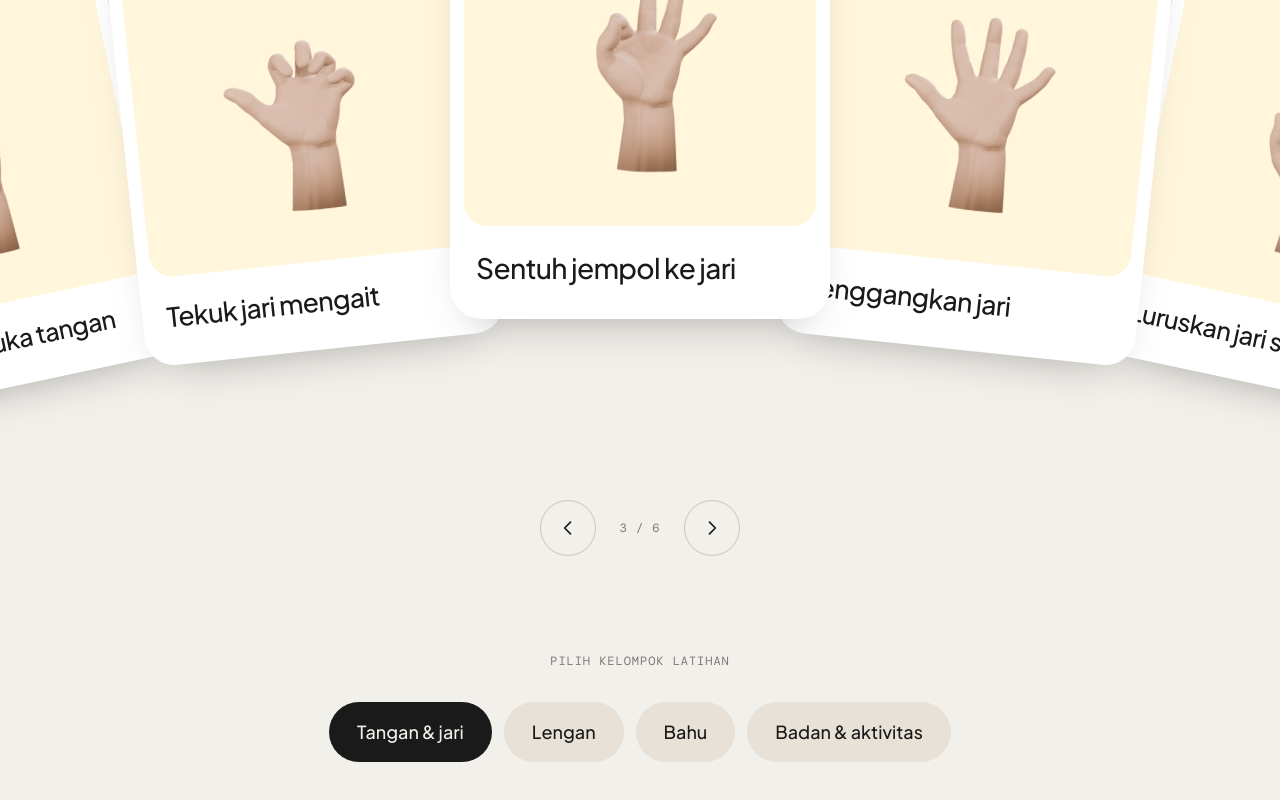
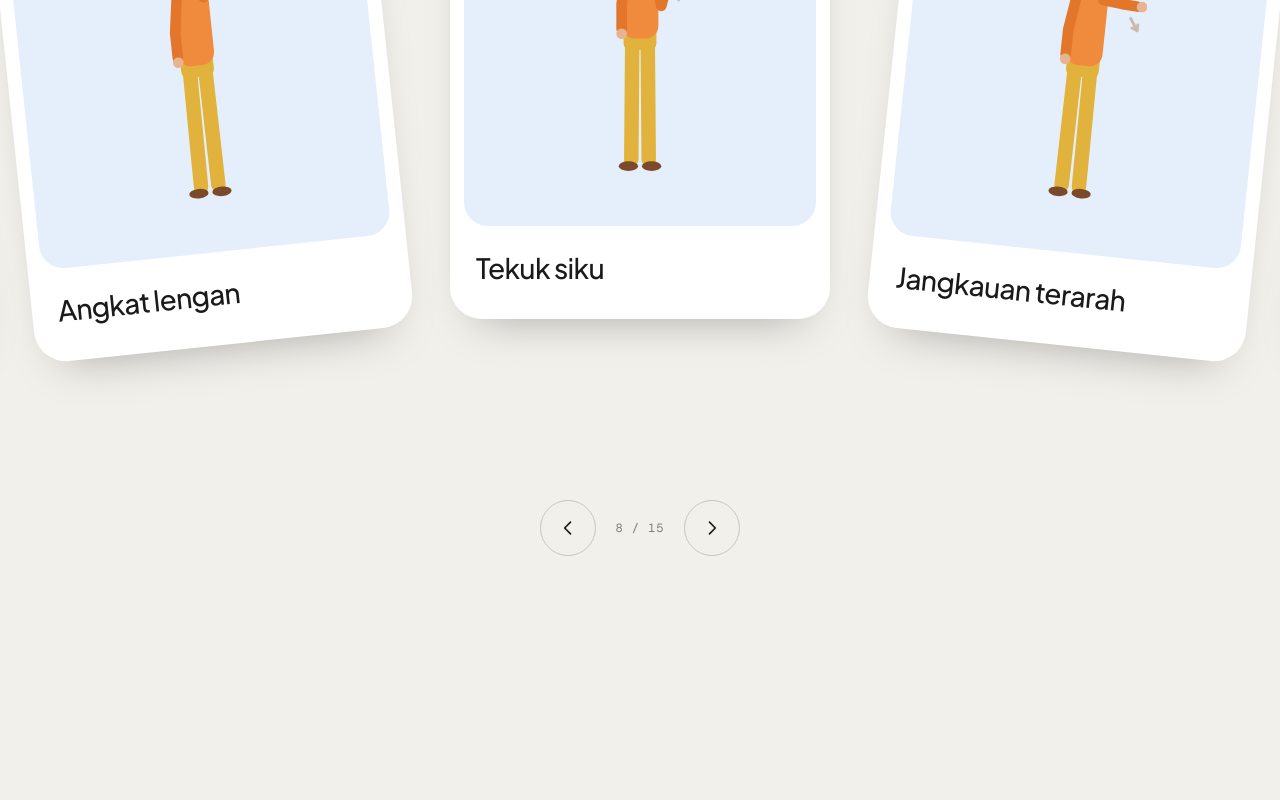
Before and after one commit to OneDihrection/tuntun-website, a Next.js app: page / in a window 1280 px wide. Shown: the part 3518-4318 px from the top of the page. Built offline with nearby package versions, Linux system fonts and the light colour scheme.

Commit message:
feat: adjust ui

```diff
--- a/src/components/Exercises.tsx
+++ b/src/components/Exercises.tsx
@@ -3,7 +3,7 @@
 import { animate, motion, useMotionValue, useMotionValueEvent, useReducedMotion, useTransform, type MotionValue } from "motion/react";
 import Image from "next/image";
 import { useEffect, useRef, useState } from "react";
-import { exerciseGroups, type ExerciseGroupKey } from "@/i18n/dictionary";
+import { exerciseGroups } from "@/i18n/dictionary";
 import { useLanguage } from "@/i18n/LanguageProvider";
 import { ChevronLeft, ChevronRight } from "./Icons";
 import { buttonCircle, SectionHeader } from "./ui";
@@ -16,10 +16,11 @@ const project = (velocity: number, rate = 0.998) => ((velocity / 1000) * rate) /
 /** Progressive resistance past the first and last card, in card units. */
 const rubberband = (overshoot: number, c = 0.55) => (overshoot * c) / (1 + c * Math.abs(overshoot));
 
+/** Every exercise in one row, in catalog order, each keeping its group's artwork style. */
+const exercises = exerciseGroups.flatMap((g) => g.items.map((key) => ({ key, art: g.art })));
+
 export function Exercises() {
   const { t } = useLanguage();
-  const [active, setActive] = useState<ExerciseGroupKey>("hand");
-  const group = exerciseGroups.find((g) => g.key === active)!;
 
   return (
     <section id="latihan" className="overflow-hidden py-40 sm:py-56">
@@ -27,46 +28,23 @@ export function Exercises() {
         <SectionHeader center eyebrow={t.exercises.eyebrow} title={t.exercises.title} />
       </div>
 
-      <Fan key={active} groupKey={active} items={group.items} art={group.art} />
-
-      {/* Group picker: one evenly spaced row of pills, the selected one in ink. */}
-      <div className="mx-auto mt-24 max-w-4xl px-5 sm:px-8">
-        <p id="exercise-groups" className="mono-label text-center text-ink/55">
-          {t.exercises.groupsLabel}
-        </p>
-        <div role="group" aria-labelledby="exercise-groups" className="mt-8 flex flex-wrap justify-center gap-3">
-          {exerciseGroups.map((g) => (
-            <button
-              key={g.key}
-              type="button"
-              aria-pressed={active === g.key}
-              onClick={() => setActive(g.key)}
-              className={`press rounded-full px-7 py-4 text-base font-medium transition-colors focus-visible:outline-2 focus-visible:outline-offset-2 focus-visible:outline-ink sm:text-lg ${
-                active === g.key ? "bg-ink text-bg" : "bg-chip text-ink hover:brightness-95"
-              }`}
-            >
-              {t.exercises.groups[g.key].name}
-            </button>
-          ))}
-        </div>
-      </div>
+      <Carousel />
     </section>
   );
 }
 
-function Fan({ groupKey, items, art }: { groupKey: ExerciseGroupKey; items: readonly string[]; art: "hands" | "plans" }) {
+function Carousel() {
   const { t } = useLanguage();
   const reduce = useReducedMotion();
-  // Open on the middle card so the fan spreads to both sides.
-  const middle = Math.floor((items.length - 1) / 2);
+  // Open on the middle card so the row spreads to both sides.
+  const middle = Math.floor((exercises.length - 1) / 2);
   const pos = useMotionValue(middle);
   const [index, setIndex] = useState(middle);
   const [cardW, setCardW] = useState(300);
   const stage = useRef<HTMLDivElement>(null);
   const gesture = useRef<{ x: number; y: number; from: number; dragging: boolean; samples: { x: number; t: number }[] } | null>(null);
-  const dragged = useRef(false);
-  const last = items.length - 1;
-  const spacing = cardW * 0.8;
+  const last = exercises.length - 1;
+  const spacing = cardW + 24;
 
   useMotionValueEvent(pos, "change", (v) => setIndex(clamp(Math.round(v), 0, last)));
 
@@ -81,13 +59,12 @@ function Fan({ groupKey, items, art }: { groupKey: ExerciseGroupKey; items: read
   const settle = (target: number, velocity = 0) => {
     const to = clamp(target, 0, last);
     if (reduce) return pos.set(to);
-    // A flick carries its velocity into a slightly bouncy settle; a tap or arrow press stays critically damped.
+    // A flick carries its velocity into a slightly bouncy settle; an arrow press stays critically damped.
     animate(pos, to, { type: "spring", velocity, bounce: velocity ? 0.2 : 0, duration: 0.6 });
   };
 
   const onPointerDown = (e: React.PointerEvent) => {
-    pos.stop(); // Interrupt mid-flight: the next motion starts from where the fan is now.
-    dragged.current = false;
+    pos.stop(); // Interrupt mid-flight: the next motion starts from where the row is now.
     gesture.current = { x: e.clientX, y: e.clientY, from: pos.get(), dragging: false, samples: [{ x: e.clientX, t: e.timeStamp }] };
   };
 
@@ -99,7 +76,6 @@ function Fan({ groupKey, items, art }: { groupKey: ExerciseGroupKey; items: read
       // Commit to a horizontal drag only after 10px, and only if it's more sideways than vertical.
       if (Math.abs(dx) < 10 || Math.abs(dx) < Math.abs(e.clientY - g.y)) return;
       g.dragging = true;
-      dragged.current = true;
       e.currentTarget.setPointerCapture(e.pointerId);
     }
     let p = g.from - dx / spacing;
@@ -126,7 +102,7 @@ function Fan({ groupKey, items, art }: { groupKey: ExerciseGroupKey; items: read
         ref={stage}
         role="region"
         aria-roledescription="carousel"
-        aria-label={t.exercises.groups[groupKey].name}
+        aria-label={t.exercises.title}
         tabIndex={0}
         onKeyDown={(e) => {
           if (e.key === "ArrowRight") settle(index + 1);
@@ -138,23 +114,19 @@ function Fan({ groupKey, items, art }: { groupKey: ExerciseGroupKey; items: read
         onPointerCancel={onPointerUp}
         className="relative isolate h-[30rem] cursor-grab touch-pan-y select-none focus-visible:outline-none active:cursor-grabbing sm:h-[38rem]"
       >
-        {items.map((key, i) => {
-          const item = t.exercises.items[key as keyof typeof t.exercises.items];
-          return (
-            <FanCard
+        {exercises.map(({ key, art }, i) => (
+          <ExerciseCard
             key={key}
             i={i}
             pos={pos}
             spacing={spacing}
             width={cardW}
             active={i === index}
-              name={item.name}
+            name={t.exercises.items[key].name}
             src={art === "hands" ? `/hands/${key}.png` : `/plans/${key}.svg`}
             hand={art === "hands"}
-              onSelect={() => !dragged.current && settle(i)}
           />
-          );
-        })}
+        ))}
       </div>
 
       <div className="mt-8 flex items-center justify-center gap-3">
@@ -162,7 +134,7 @@ function Fan({ groupKey, items, art }: { groupKey: ExerciseGroupKey; items: read
           <ChevronLeft className="size-5" />
         </button>
         <span className="mono-label w-16 text-center tabular-nums text-ink/55" aria-live="polite">
-          {index + 1} / {items.length}
+          {index + 1} / {exercises.length}
         </span>
         <button type="button" aria-label={t.exercises.next} disabled={index === last} onClick={() => settle(index + 1)} className={buttonCircle}>
           <ChevronRight className="size-5" />
@@ -172,7 +144,7 @@ function Fan({ groupKey, items, art }: { groupKey: ExerciseGroupKey; items: read
   );
 }
 
-function FanCard({
+function ExerciseCard({
   i,
   pos,
   spacing,
@@ -181,7 +153,6 @@ function FanCard({
   name,
   src,
   hand,
-  onSelect,
 }: {
   i: number;
   pos: MotionValue<number>;
@@ -191,22 +162,19 @@ function FanCard({
   name: string;
   src: string;
   hand: boolean;
-  onSelect: () => void;
 }) {
   // Every visual property derives from one continuous value, so drags, flicks and arrows stay in sync.
   const offset = useTransform(pos, (p) => i - p);
   const x = useTransform(offset, (o) => o * spacing - width / 2);
   const y = useTransform(offset, (o) => Math.abs(o) * 22 + o * o * 3);
   const rotate = useTransform(offset, (o) => clamp(o * 6, -18, 18));
-  const scale = useTransform(offset, (o) => 1 - Math.min(Math.abs(o), 3) * 0.05);
   const opacity = useTransform(offset, (o) => (Math.abs(o) > 3.2 ? 0 : 1));
   const zIndex = useTransform(offset, (o) => 100 - Math.round(Math.abs(o) * 10));
 
   return (
     <motion.article
-      onClick={onSelect}
       aria-hidden={!active}
-      style={{ x, y, rotate, scale, opacity, zIndex, width, transformOrigin: "50% 120%" }}
+      style={{ x, y, rotate, opacity, zIndex, width, transformOrigin: "50% 120%" }}
       className="absolute left-1/2 top-0 rounded-[2rem] bg-surface p-3.5 shadow-[0_24px_48px_-28px_rgb(0_0_0/0.35)]"
     >
       <div className={`relative aspect-square overflow-hidden rounded-[1.5rem] ${hand ? "bg-yellow-soft" : "bg-blue-soft"}`}>
--- a/src/i18n/dictionary.ts
+++ b/src/i18n/dictionary.ts
@@ -10,7 +10,6 @@ export const exerciseGroups = [
   { key: "body", art: "plans", items: ["sitToStand", "foldTowel"] },
 ] as const;
 
-export type ExerciseGroupKey = (typeof exerciseGroups)[number]["key"];
 export type ExerciseKey = (typeof exerciseGroups)[number]["items"][number];
 
 const id = {
@@ -54,14 +53,7 @@ const id = {
     eyebrow: "Latihan",
     title: "Dari ujung jari sampai bahu.",
     prev: "Sebelumnya",
-    groupsLabel: "Pilih kelompok latihan",
     next: "Berikutnya",
-    groups: {
-      hand: { name: "Tangan & jari" },
-      arm: { name: "Lengan" },
-      shoulder: { name: "Bahu" },
-      body: { name: "Badan & aktivitas" },
-    },
     items: {
       fullFist: { name: "Kepal dan buka tangan" },
       hookFist: { name: "Tekuk jari mengait" },
@@ -215,14 +207,7 @@ const en: Dictionary = {
     eyebrow: "Exercises",
     title: "From fingertips to shoulders.",
     prev: "Previous",
-    groupsLabel: "Choose an exercise group",
     next: "Next",
-    groups: {
-      hand: { name: "Hand & fingers" },
-      arm: { name: "Arm" },
-      shoulder: { name: "Shoulder" },
-      body: { name: "Trunk & tasks" },
-    },
     items: {
       fullFist: { name: "Close and open" },
       hookFist: { name: "Hook fingers" },
```
Lines whose indentation alone changed are shown as unchanged.
